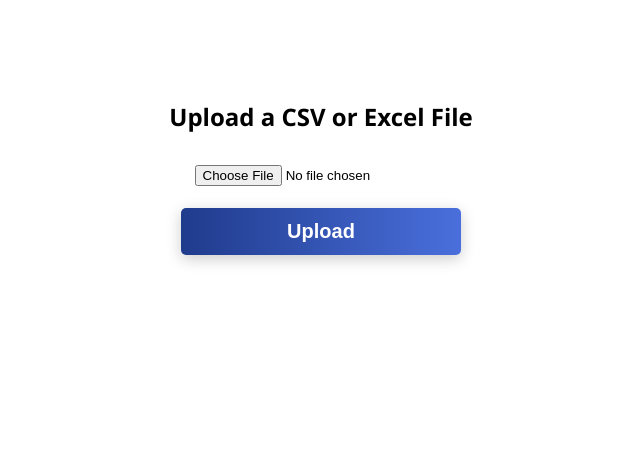
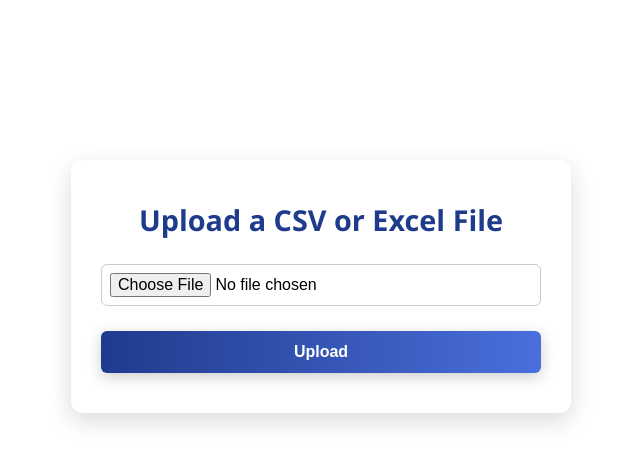
Before and after one commit to Niharika2313/Graphify, a Flask app: page /upload in a window 1280 px wide. Shown: the part 64-529 px from the top of the page, without its empty margins (319-959 px from the left). Run offline with Flask 3, Linux system fonts and the light colour scheme.

Commit message:
Enhance upload form UI and graph gallery model popup layout

```diff
--- a/app/static/css/style.css
+++ b/app/static/css/style.css
@@ -167,3 +167,135 @@ header {
 #uploadForm button {
   margin-top: 10px;
 }
+
+/* Dropdown Modal */
+.modal {
+  display: none;
+  position: fixed;
+  z-index: 999;
+  left: 0;
+  top: 0;
+  width: 100%;
+  height: 100%;
+  background-color: rgba(0, 0, 0, 0.5);
+  justify-content: center;
+  align-items: center;
+}
+
+/* Modal Content */
+.modal-content {
+  background: #fff;
+  padding: 30px;
+  border-radius: 12px;
+  max-width: 600px;
+  width: 90%;
+  box-shadow: 0 4px 20px rgba(0, 0, 0, 0.25);
+  position: relative;
+}
+
+/* Close Button */
+.close-btn {
+  position: absolute;
+  right: 15px;
+  top: 10px;
+  font-size: 24px;
+  font-weight: bold;
+  color: #444;
+  cursor: pointer;
+  transition: color 0.3s;
+}
+
+.close-btn:hover {
+  color: #1f3b8c;
+}
+
+.modal-content h3 {
+  color: #1f3b8c;
+  font-size: 1.8rem;
+  margin-bottom: 20px;
+}
+
+.modal-content label {
+  display: block;
+  margin: 15px 0 5px;
+  font-weight: 600;
+  color: #333;
+}
+
+.modal-content select {
+  width: 100%;
+  padding: 10px 12px;
+  border-radius: 6px;
+  border: 1px solid #ccc;
+  font-size: 1rem;
+  transition: border 0.3s;
+}
+
+.modal-content select:focus {
+  border-color: #4a6fdc;
+  outline: none;
+}
+
+.modal-content button {
+  margin-top: 25px;
+  background: linear-gradient(to right, #1f3b8c, #4a6fdc);
+  color: white;
+  padding: 12px 20px;
+  font-size: 1.1rem;
+  font-weight: bold;
+  border: none;
+  border-radius: 6px;
+  cursor: pointer;
+  box-shadow: 0 4px 10px rgba(0, 0, 0, 0.2);
+  transition: transform 0.2s ease, background 0.3s ease;
+}
+
+.modal-content button:hover {
+  transform: scale(1.03);
+  background: linear-gradient(to right, #4a6fdc, #1f3b8c);
+}
+
+/* Upload Box Style */
+.upload-box {
+  margin: 100px auto;
+  max-width: 500px;
+  background: white;
+  padding: 40px 30px;
+  text-align: center;
+  border-radius: 12px;
+  box-shadow: 0 8px 25px rgba(0, 0, 0, 0.15);
+}
+
+.upload-box h2 {
+  color: #1f3b8c;
+  margin-bottom: 25px;
+  font-size: 1.8rem;
+}
+
+.upload-box input[type="file"] {
+  display: block;
+  margin: 0 auto 25px;
+  font-size: 16px;
+  padding: 8px;
+  border: 1px solid #ccc;
+  border-radius: 6px;
+  width: 100%;
+}
+
+.upload-box button {
+  background: linear-gradient(to right, #1f3b8c, #4a6fdc);
+  padding: 12px 25px;
+  color: white;
+  font-size: 1rem;
+  font-weight: bold;
+  border: none;
+  border-radius: 6px;
+  cursor: pointer;
+  transition: transform 0.3s ease, box-shadow 0.3s ease;
+  width: 100%;
+}
+
+.upload-box button:hover {
+  transform: scale(1.05);
+  box-shadow: 0 6px 15px rgba(0, 0, 0, 0.2);
+}
--- a/app/templates/upload.html
+++ b/app/templates/upload.html
@@ -18,15 +18,15 @@
     </div>
   </nav>
 
-  <!-- Upload Section -->
-  <main style="text-align:center; padding: 100px 30px;">
-    <h2 style="margin-bottom: 30px;">Upload a CSV or Excel File</h2>
-
-    <form action="{{ url_for('main.upload_file') }}" method="POST" enctype="multipart/form-data">
-      <input type="file" name="file" accept=".csv, .xlsx" required>
-      <br><br>
-      <button type="submit">Upload</button>
-    </form>
+  <!-- Upload Box Section -->
+  <main>
+    <div class="upload-box">
+      <h2>Upload a CSV or Excel File</h2>
+      <form action="{{ url_for('main.upload_file') }}" method="POST" enctype="multipart/form-data">
+        <input type="file" name="file" accept=".csv, .xlsx" required>
+        <button type="submit">Upload</button>
+      </form>
+    </div>
   </main>
 
 </body>
```
Also changed, not shown: app/static/javascript/script.js (+15 -2 lines), app/templates/graph_gallery.html (+10 -5 lines), app/templates/select_graph.html (deleted, +0 -30 lines).
